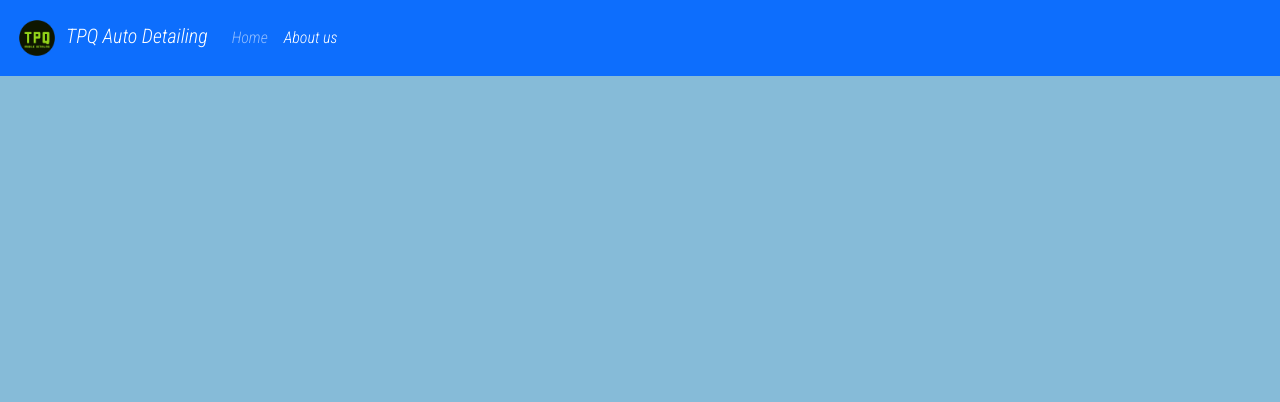
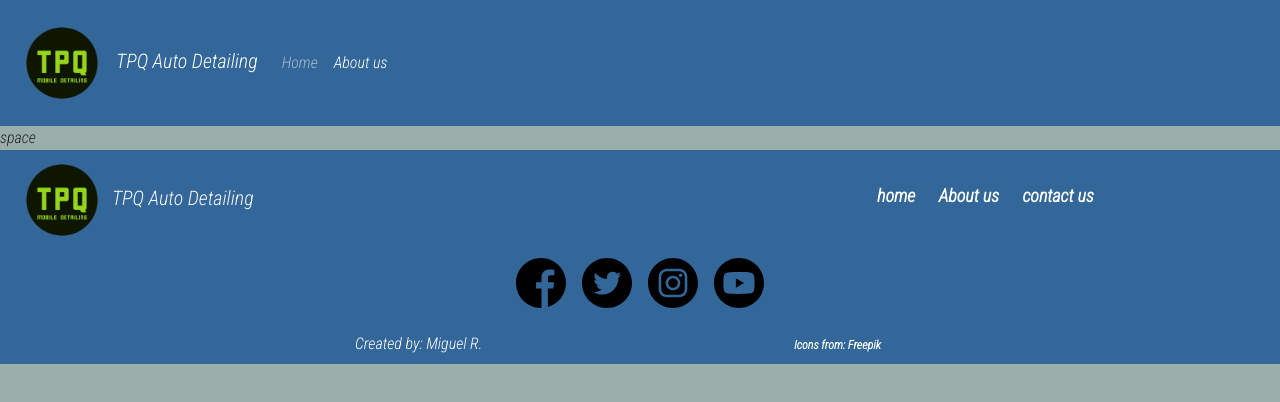
Before and after one commit to m6u3/TPQv2, a plain HTML site: page aboutus.html in a window 1280 px wide. Drawn offline with nearby package versions, Linux system fonts and the light colour scheme.

Commit message:
finnaly finished footer fully functional, dont really like the styles, bootsrap 4 isnt really what I thought

```diff
--- a/aboutus.html
+++ b/aboutus.html
@@ -9,10 +9,10 @@
     <link rel="stylesheet" href="/style.css">
 </head>
 <body>
-    <nav class="navbar navbar-expand-lg navbar-dark bg-primary">
+    <nav class="navbar navbar-expand-lg navbar-dark bg1">
         <div class="container-fluid">
-            <a href="#" class="navbar-brand">
-                <img src="/src/logos/Logo.png" alt="logo" class="d-inline-block align-text-center" width="50" height="50">
+            <a href="/index.html" class="navbar-brand">
+                <img src="/src/logos/Logo.png" alt="logo" class="d-inline-block align-text-center" width="100" height="100">
                 TPQ Auto Detailing
             </a>
             <button class="navbar-toggler" type="button" data-bs-toggle="collapse" data-bs-target="#navbarNavAltMarkup" aria-controls="navbarNavAltMarkup" aria-expanded="false" aria-label="Toggle navigation">
@@ -26,7 +26,40 @@
         </div>
     </nav>
 
+<div>
+    space
+</div>
 
+
+
+<div class="container-fluid bg1">
+    <footer>
+      <div class="row mb-2">
+        <div class="col-sm-8">
+          <a href="/index.html" class="navbar-brand text-light"><img src="/src/logos/Logo.png" alt="logo" calss="d-inline-block align-text-center" width="100" height="100">TPQ Auto Detailing</a>
+        </div>
+        <div class="col-sm-4 h4 text-center d-flex align-items-center">
+           <a href="/index.html" class="badge badge-secondary">home</a>
+           <a href="/aboutus.html" class="badge badge-secondary">About us</a>
+           <a href="mailto:tpqdetailing@gmail.com" class="badge badge-secondary">contact us</a>
+        </div>
+      </div>
+      <div class="row d-flex justify-content-between">
+        <div class="col-sm-12 d-flex justify-content-center mb-4">
+          <a href="#" class="px-2"><img src="/src/Icons/facebook.svg" width="50" height="50" alt="Facebook(Freepik)"></a>
+           <a href="#" class="px-2"><img src="/src/Icons/twitter.svg" alt="Twitter(Freepik)" width="50" height="50"></a>
+           <a href="#" class="px-2"><img src="/src/Icons/instagram.svg" alt="Instagram(Freepik)" width="50" height="50"></a>
+           <a href="#" class="px-2"><img src="/src/Icons/youtube.svg" alt="Youtube" width="50" height="50"></a>
+        </div>
+        <div class="row mb-2 d. justify-content-center text-center">
+          <div class="col-sm-4"><a href="rologaming.com" class="nounderline text-white">Created by: Miguel R.</a>
+          </div>
+        <div class="col-sm-4">
+          <a href="https://www.freepik.com/" class="badge badge-secondary">Icons from: Freepik</a>
+        </div>
+      </div>
+    </footer>
+  </div>
 
     <script src="https://cdn.jsdelivr.net/npm/bootstrap@5.1.0/dist/js/bootstrap.bundle.min.js" integrity="sha384-U1DAWAznBHeqEIlVSCgzq+c9gqGAJn5c/t99JyeKa9xxaYpSvHU5awsuZVVFIhvj" crossorigin="anonymous"></script>
 </body>
--- a/style.css
+++ b/style.css
@@ -2,9 +2,33 @@
 /*color pallette https://coolors.co/336699-86bbd8-2f4858-9ee493-daf7dc*/
 body{
     font-family: 'Roboto Condensed', sans-serif;
-    background-color: #86BBD8;
+    background-color:#9CAEA9;
 }
 
 .bg1{
     background-color:#336699;
 }
+a{
+    text-decoration: none;
+}
+html {
+    font-size: 1rem;
+  }
+
+  @include media-breakpoint-up(sm) {
+    html {
+      font-size: 3rem;
+    }
+  }
+
+  @include media-breakpoint-up(md) {
+    html {
+      font-size: 4rem;
+    }
+  }
+
+  @include media-breakpoint-up(lg) {
+    html {
+      font-size: 5rem;
+    }
+  }
```
Also changed, not shown: index.html (+29 -6 lines), src/Icons/facebook.svg (added), src/Icons/instagram.svg (added), src/Icons/twitter.svg (added), src/Icons/youtube.svg (added).
